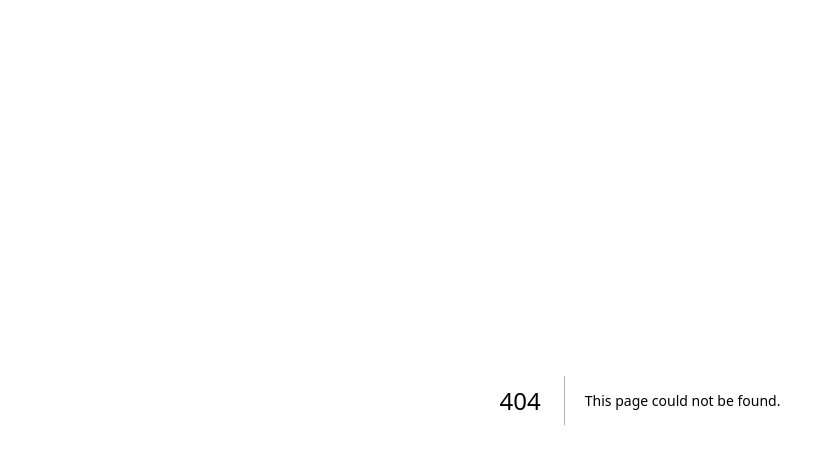
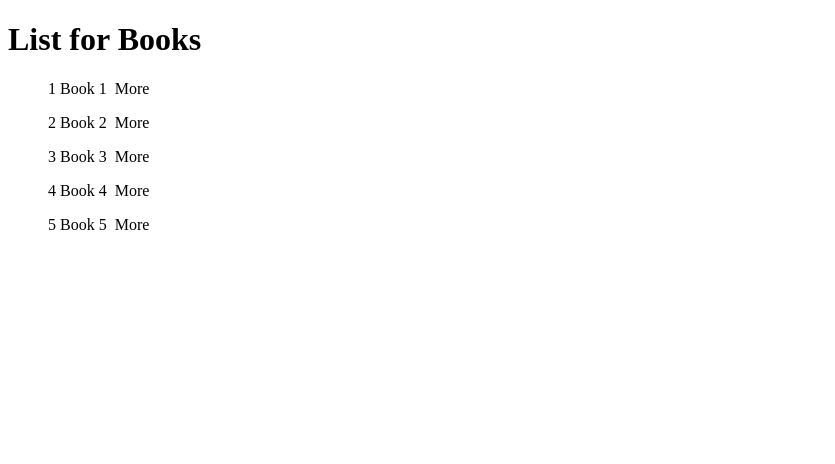
Before and after one commit to djantos27/proj2-daniel-jantos, a Next.js app: page /collection in a window 1280 px wide. Before the commit this address had no page. Shown: the top 464 px of the page, without its empty margins (0-835 px from the left). Built offline with nearby package versions, Linux system fonts and the light colour scheme; data requests are answered from the project's data file.

Commit message:
added collection page, need to sort out "more" option

```diff
--- a/app/admin/page.js
+++ b/app/admin/page.js
@@ -1,3 +1,6 @@
+//Admin Page -  should have all books, and information presented in a table
+//              with ability to click on edit or delete
+
 import styles from "./styles.module.css";
 
 export default async function Books()
--- /dev/null
+++ b/app/collection/page.js
@@ -0,0 +1,24 @@
+// Collection Page -    should present all items in the db in a list, with the ID and Title
+//                      each item should also have a "more" link, that once clicked will bring
+//                      them to a page with all the data from that item, and a button to go "back"
+
+export default async function List()
+{
+    const data = await fetch("http://localhost:4000/books");
+    const books = await data.json();
+
+    return (
+        <div>
+            <h1>List for Books</h1>
+                    {
+                        books.map( (book) => (
+                            <ul key ={book.id}>
+                                <dt>{book.id}&nbsp;
+                                    {book.title}&nbsp;
+                                    More</dt>
+                            </ul>
+                        )   )
+                    }
+        </div>
+    );
+}
```
